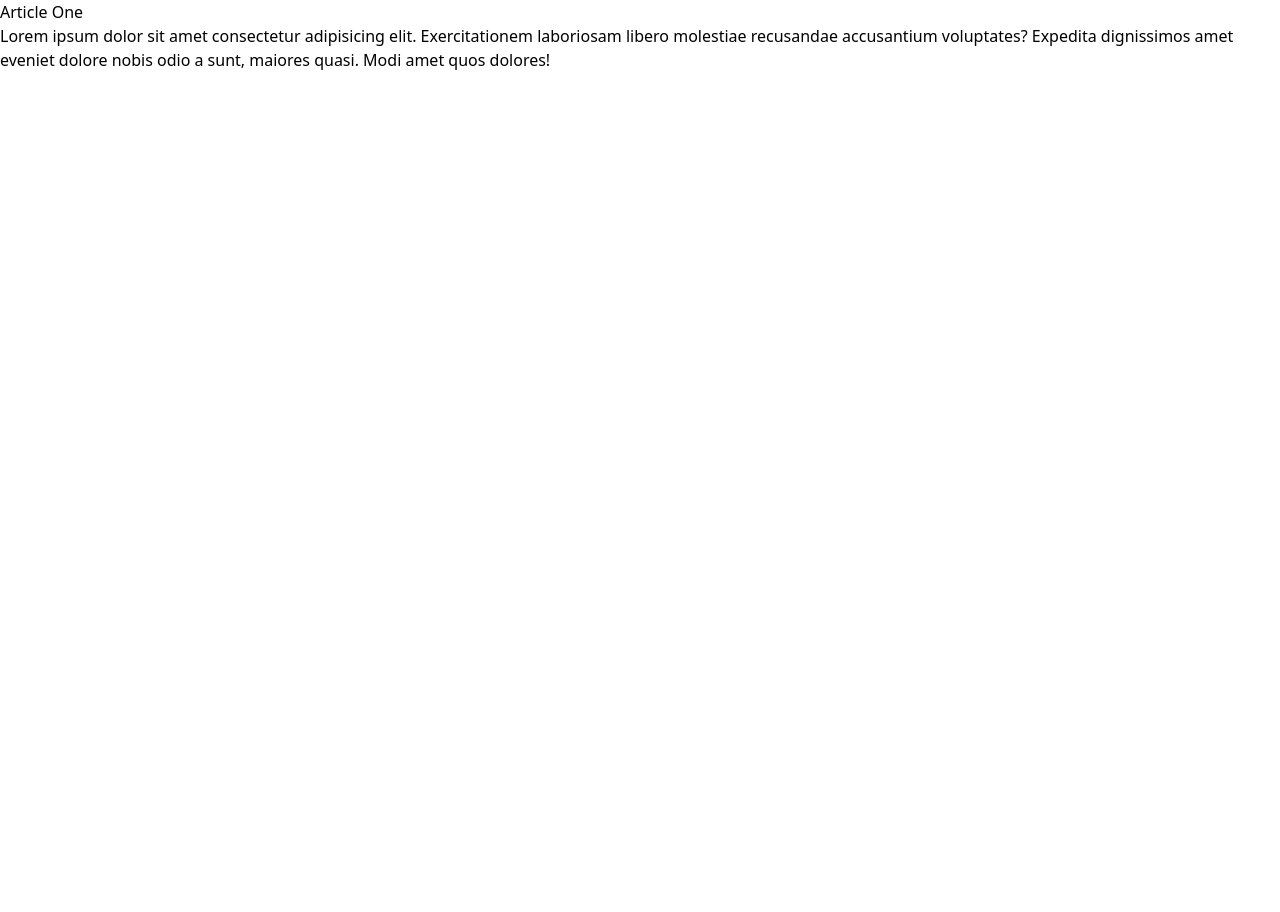
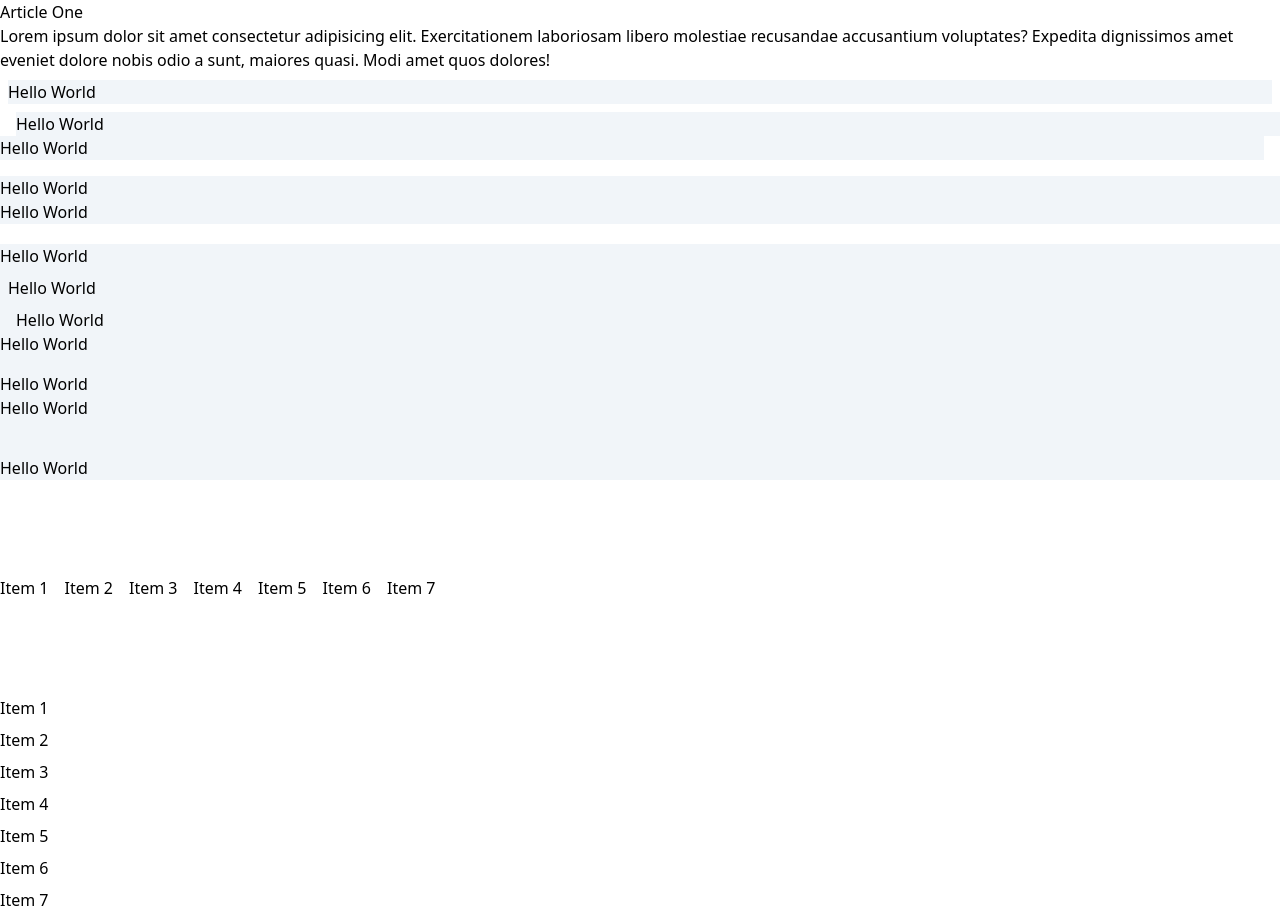
Before and after one commit to akramghaleb/tailwindcss_sandbox, a plain HTML site: page 03-container-spacing/index.html in a window 1280 px wide. Before the commit the page ends 800 px from the top, so only its background shows below. Drawn offline with nearby package versions, Linux system fonts and the light colour scheme.

Commit message:
Update index.html

```diff
--- a/03-container-spacing/index.html
+++ b/03-container-spacing/index.html
@@ -9,7 +9,7 @@
   </head>
   <body>
     <!-- Container -->
-    <div>
+    <div class="container mx-auto">
       <article>
         <h3>Article One</h3>
         <p>
@@ -21,12 +21,42 @@
       </article>
 
       <!-- Margin -->
+      <div class="bg-slate-100 m-2">Hello World</div>
+      <div class="bg-slate-100 ml-4">Hello World</div>
+      <div class="bg-slate-100 mr-4">Hello World</div>
+      <div class="bg-slate-100 mt-4">Hello World</div>
+      <div class="bg-slate-100 mb-4">Hello World</div>
+      <div class="bg-slate-100 mt-[20px]">Hello World</div>
 
       <!-- Padding -->
+      <div class="bg-slate-100 p-2">Hello World</div>
+      <div class="bg-slate-100 pl-4">Hello World</div>
+      <div class="bg-slate-100 pr-4">Hello World</div>
+      <div class="bg-slate-100 pt-4">Hello World</div>
+      <div class="bg-slate-100 pb-4">Hello World</div>
+      <div class="bg-slate-100 pt-[20px]">Hello World</div>
 
       <!-- Space Between X -->
+      <div class="flex mt-24 space-x-4">
+        <div>Item 1</div>
+        <div>Item 2</div>
+        <div>Item 3</div>
+        <div>Item 4</div>
+        <div>Item 5</div>
+        <div>Item 6</div>
+        <div>Item 7</div>
+      </div>
 
       <!-- Space Between Y -->
+      <div class="flex flex-col mt-24 space-y-2">
+        <div>Item 1</div>
+        <div>Item 2</div>
+        <div>Item 3</div>
+        <div>Item 4</div>
+        <div>Item 5</div>
+        <div>Item 6</div>
+        <div>Item 7</div>
+      </div>
     </div>
   </body>
 </html>
```
